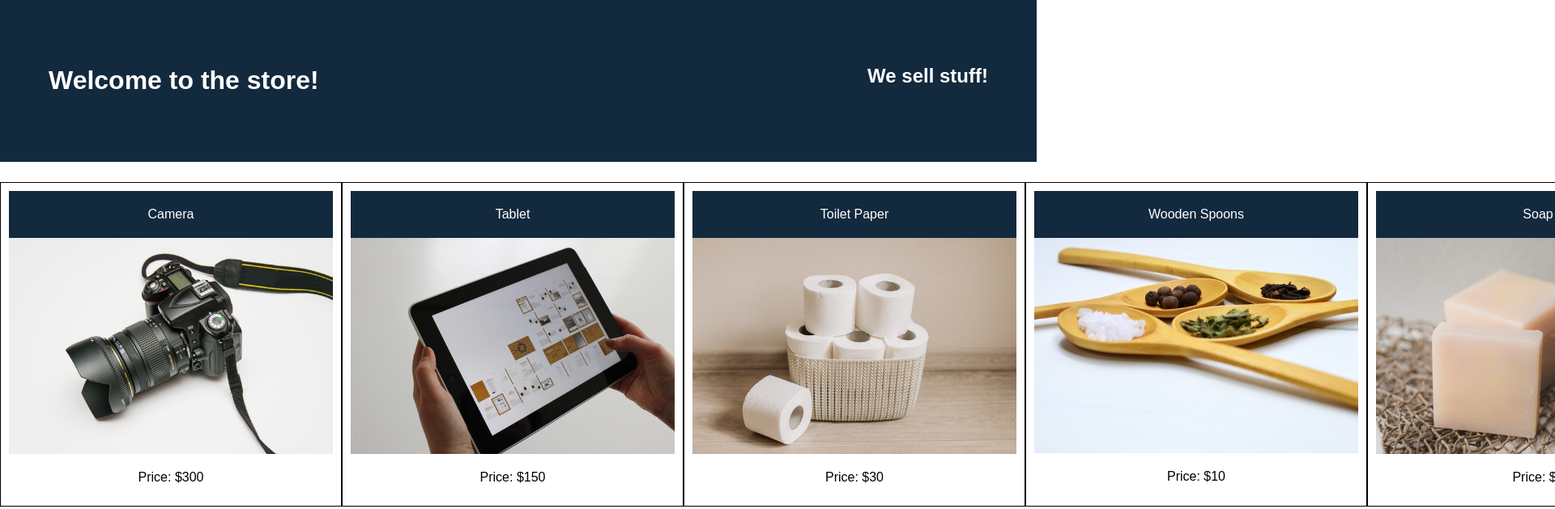
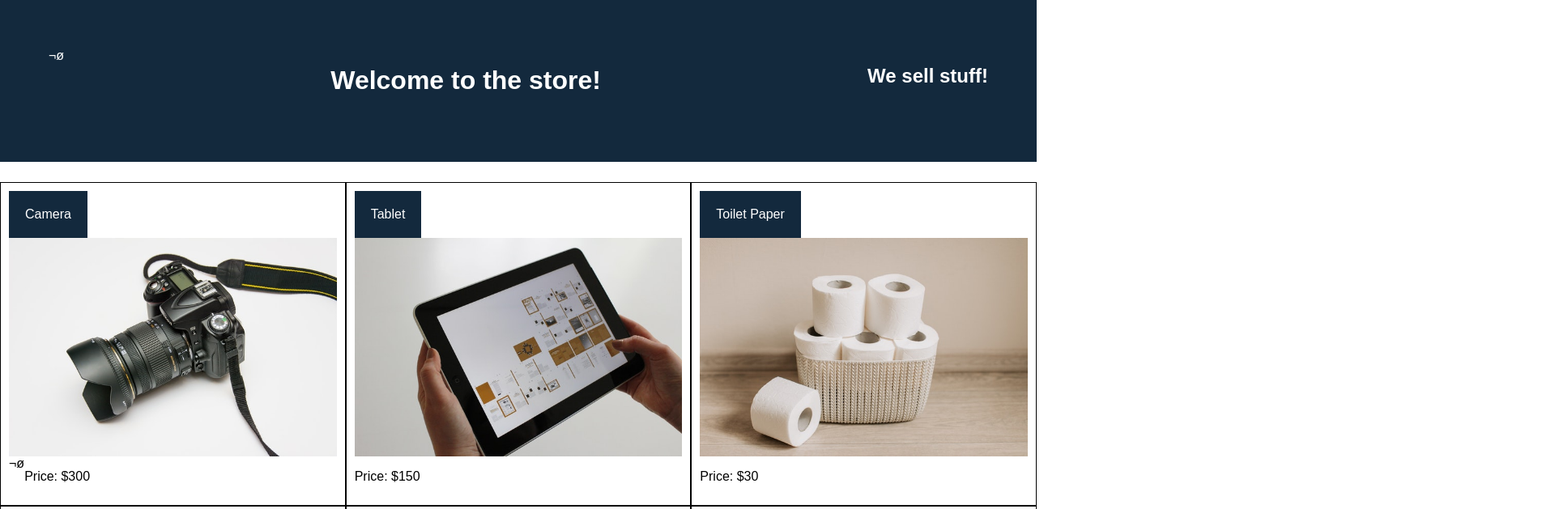
Before and after one commit to ChauDeveloper/UCF_BC, a plain HTML site: page Week2/Virtual class 1/02-Flexbox-Layout/Unsolved/index.html in a window 1280 px wide. Shown: the top 629 px of the page at 81% size, 1920 px wide, since content can reach past the window. Drawn offline with Linux system fonts and the light colour scheme.

Commit message:
reorganize folders and files

```diff
--- a/Week2/Virtual class 1/02-Flexbox-Layout/Unsolved/assets/css/style.css
+++ b/Week2/Virtual class 1/02-Flexbox-Layout/Unsolved/assets/css/style.css
@@ -9,11 +9,13 @@ body {
 
 main {
   display: flex;
+  flex-wrap:wrap;
   margin-top: 2%;
 }
 
 .main-header {
   display: flex;
+  flex-wrap:wrap;
   justify-content: space-between;
   padding: 60px;
   background: #13293d;
@@ -21,6 +23,8 @@ main {
 }
 
 .card {
+  display: flex;
+  flex-wrap: wrap;
   flex: 1 0 0;
   padding: 10px;
   text-align: center;
--- a/Week2/Virtual class 1/02-Flexbox-Layout/Unsolved/index.html
+++ b/Week2/Virtual class 1/02-Flexbox-Layout/Unsolved/index.html
@@ -9,7 +9,7 @@
   </head>
 
   <body>
-    <header class="main-header">
+    <header class="main-header">¬ø
       <h1>Welcome to the store!</h1>
       <h2>We sell stuff!</h2>
     </header>
@@ -17,7 +17,7 @@
     <main>
       <section class="card">
         <header>Camera</header>
-        <img src="./assets/images/camera.jpg" alt="camera" />
+        <img src="./assets/images/camera.jpg" alt="camera" />¬ø
         <p>Price: $300</p>
       </section>
       <section class="card">
```
Also changed, not shown: Week1/chocolate.html (renamed from chocolate.html), Week1/fanpage.html (renamed from fanpage.html), Week1/my_first_website.html (renamed from my_first_website.html).
